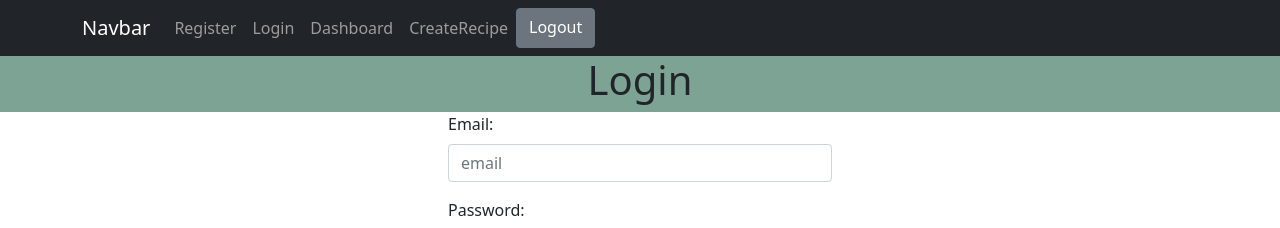
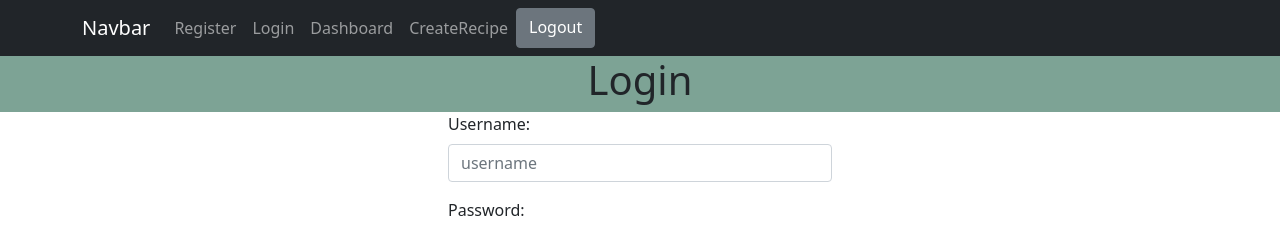
Before and after one commit to unsw-cse-comp3900-9900-22T3/capstone-project-9900-h18p-nofail, a React (Create React App) app in the folder hotmealapp/frontend/: page /login in a window 1280 px wide. Shown: the top 228 px of the page. Built offline with nearby package versions, Linux system fonts and the light colour scheme.

Commit message:
update_api

```diff
--- a/hotmealapp/frontend/src/components/LoginForm.jsx
+++ b/hotmealapp/frontend/src/components/LoginForm.jsx
@@ -7,10 +7,9 @@ import {
 import 'bootstrap/dist/css/bootstrap.min.css';
 
 function LoginForm () {
-  const [email, setEmail] = React.useState('');
+  const [username, setName] = React.useState('');
   const [password, setPassword] = React.useState('');
   const navigate = useNavigate();
-
   const login = async () => {
     try {
       const response = await fetch('http://localhost:8080/login', {
@@ -19,13 +18,18 @@ function LoginForm () {
           'Content-type': 'application/json',
         },
         body: JSON.stringify({
-          email,
+          username,
           password
         })
       });
       const data = await response.json();
       localStorage.setItem('token', data.username)
-      navigate('/dashboard');
+      if(data.status==="success") {
+        navigate('/dashboard');
+      }
+      else {
+        alert(data.message)
+      }
     } catch (err) {
       alert(err)
     }
@@ -34,8 +38,8 @@ function LoginForm () {
     <>
       <div className='Container'>
       <Form.Group className="mb-3">
-        <Form.Label>Email: </Form.Label>
-        <Form.Control placeholder="email" type='text' onChange={e => setEmail(e.target.value)} />
+        <Form.Label>Username: </Form.Label>
+        <Form.Control placeholder="username" type='text' onChange={e => setName(e.target.value)} />
       </Form.Group>
       <Form.Group className="mb-3">
         <Form.Label>Password: </Form.Label>
--- a/hotmealapp/frontend/src/components/RegisterForm.jsx
+++ b/hotmealapp/frontend/src/components/RegisterForm.jsx
@@ -14,6 +14,10 @@ function RegisterForm () {
   const navigate = useNavigate();
 
   const register = async () => {
+    if (password != password1) {
+      alert("Password is different!");
+      return;
+    }
     try {
       const response = await fetch('http://localhost:8080/register', {
         method: 'POST',
@@ -29,7 +33,12 @@ function RegisterForm () {
       });
       const data = await response.json();
       localStorage.setItem('token', data.username)
-      navigate('/login');
+      if(data.status==="success") {
+        navigate('/login');
+      }
+      else {
+        alert(data.message)
+      }
     } catch (err) {
       alert(err)
     }
```
Also changed, not shown: 2 other files (tests, documents, lock files or other folders).
